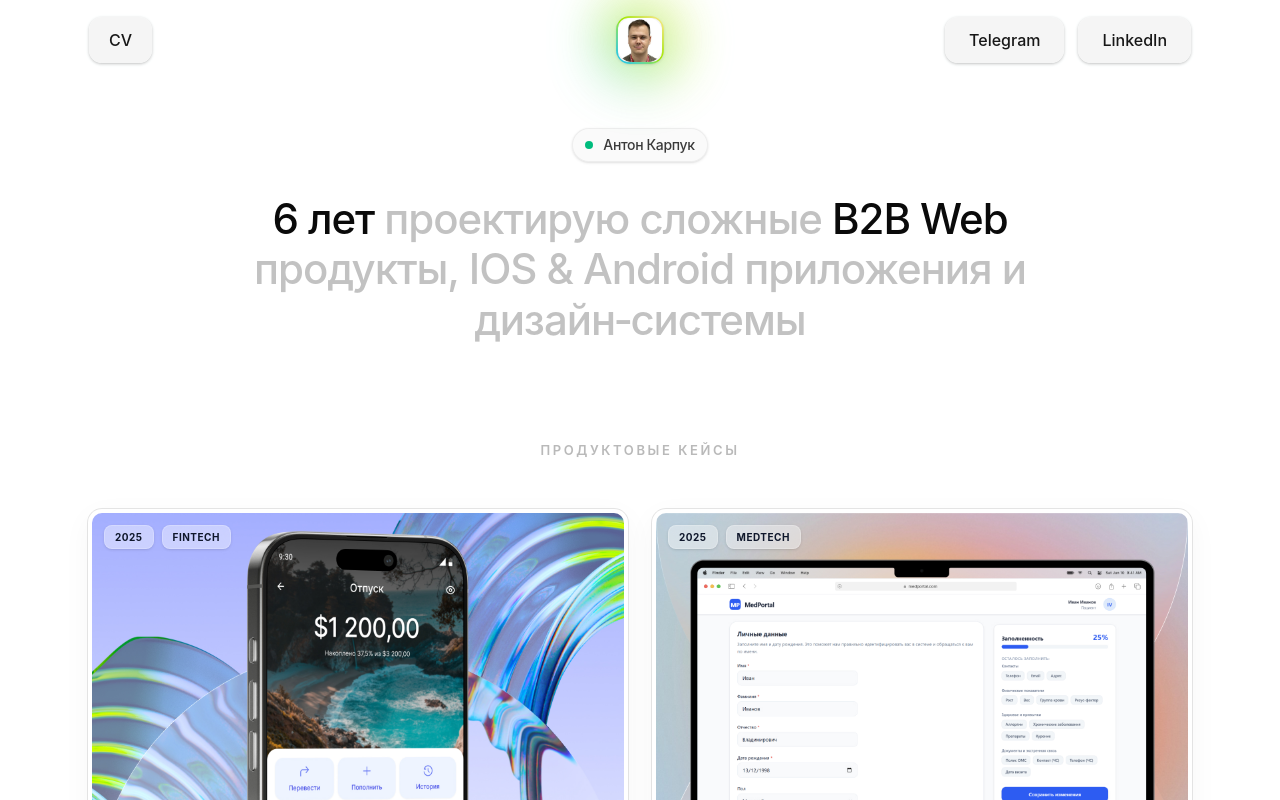
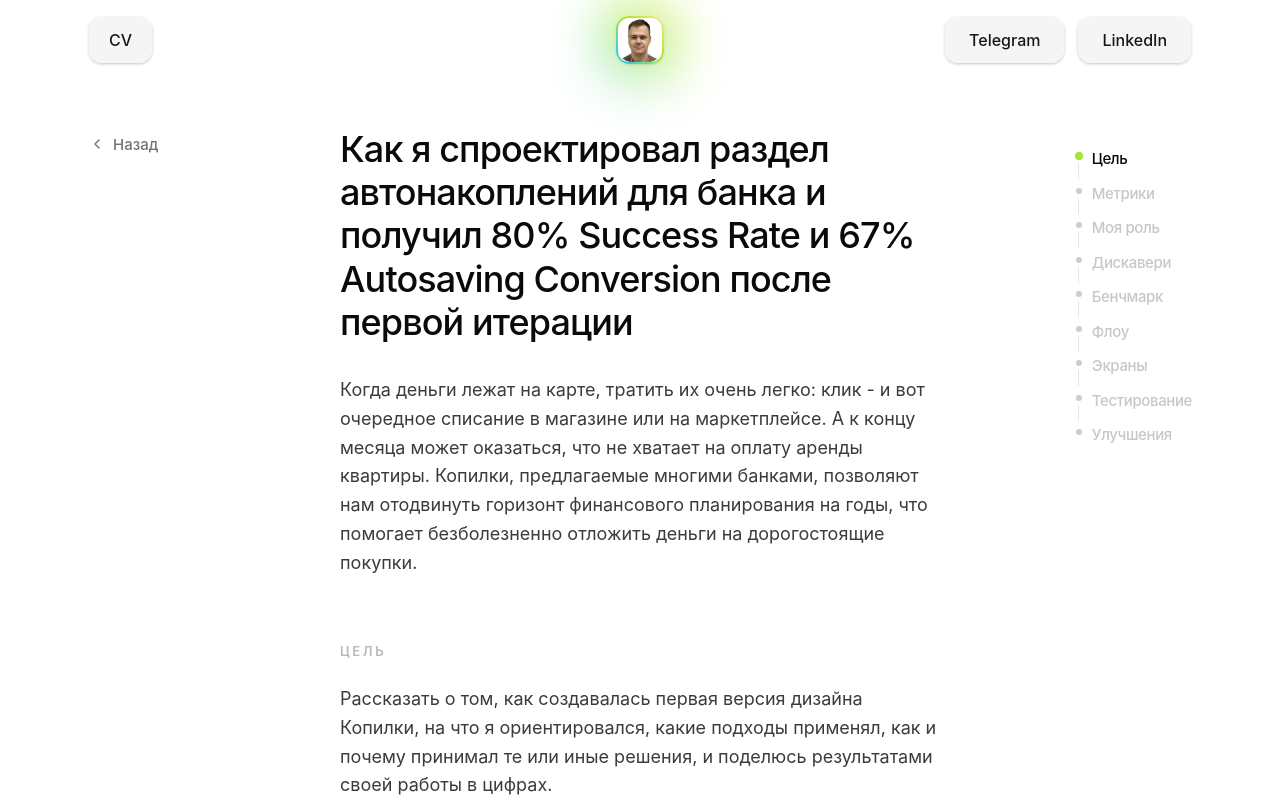
Before and after one commit to Patttar/mysite, a React (Vite) app: page /#/case in a window 1280 px wide. Before the commit this address led to /. Shown: the top 800 px of the page. Built offline with nearby package versions, Linux system fonts and the light colour scheme.

Commit message:
fix: align sidebar nav top with Back button text

```diff
--- a/src/pages/Case.tsx
+++ b/src/pages/Case.tsx
@@ -283,8 +283,8 @@
           </div>
 
           {/* Vertical Section Navigation (Right side) */}
-          {!isShortVersion && navItems.length > 0 && (
-            <div className="absolute right-[16px] md:right-[24px] top-[128px] pointer-events-auto">
+          {navItems.length > 0 && (
+            <div className="absolute right-[16px] md:right-[24px] top-[148px] pointer-events-auto">
               <motion.nav
                 initial={{ opacity: 0, x: 10 }}
                 animate={{ opacity: 1, x: 0 }}
```
